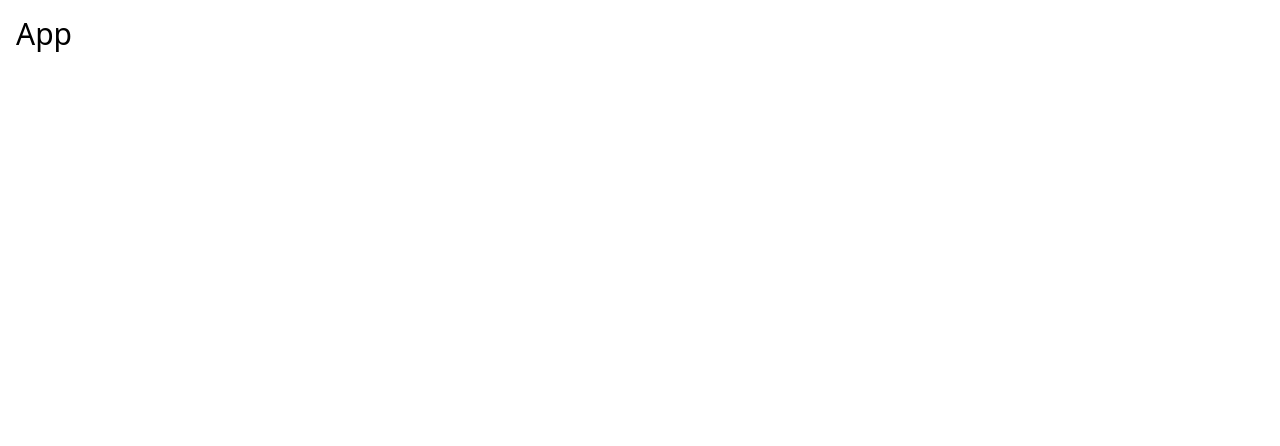
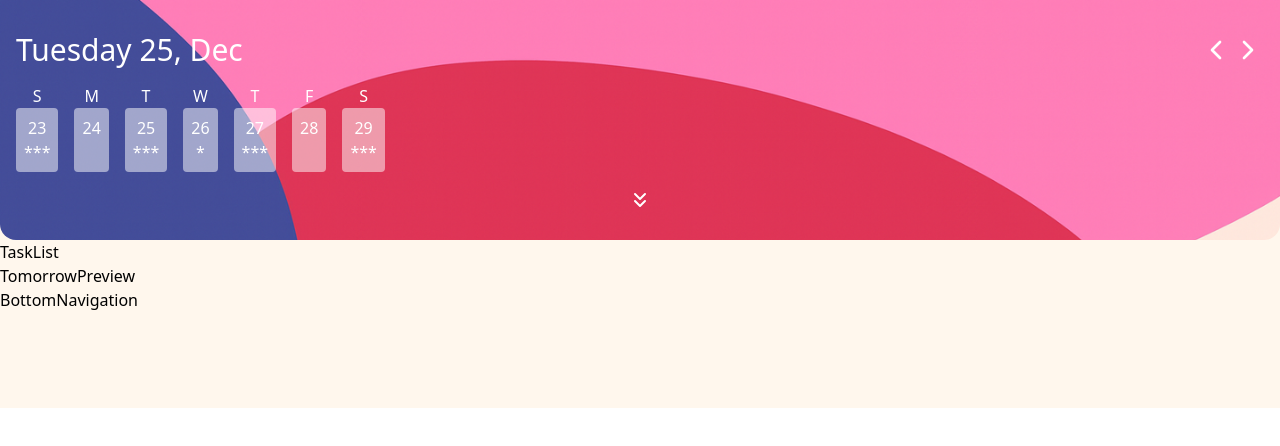
Before and after one commit to umutcanbas/React-Practice, a React (Vite) app in the folder todo-list/: page / in a window 1280 px wide. Shown: the top 446 px of the page. Built offline with nearby package versions, Linux system fonts and the light colour scheme.

Commit message:
Refactor App component to include Navbar, TaskList, TomorrowPreview, and BottomNavigation

```diff
--- a/todo-list/src/App.tsx
+++ b/todo-list/src/App.tsx
@@ -1,5 +1,17 @@
+import BottomNavigation from "./components/BottomNavigation";
+import Navbar from "./components/Navbar";
+import TaskList from "./components/TaskList";
+import TomorrowPreview from "./components/TomorrowPreview";
+
 const App = () => {
-  return <div className="p-4 text-3xl">App</div>;
+  return (
+    <div className="bg-orange-50 pb-24">
+      <Navbar />
+      <TaskList />
+      <TomorrowPreview />
+      <BottomNavigation />
+    </div>
+  );
 };
 
 export default App;
```
